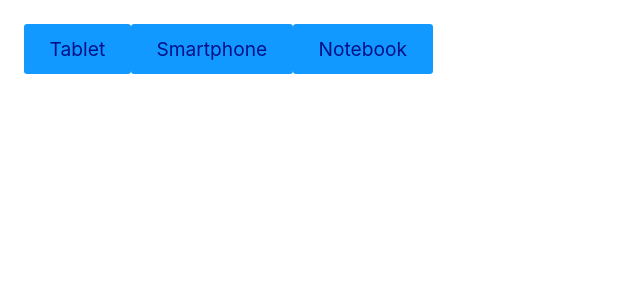
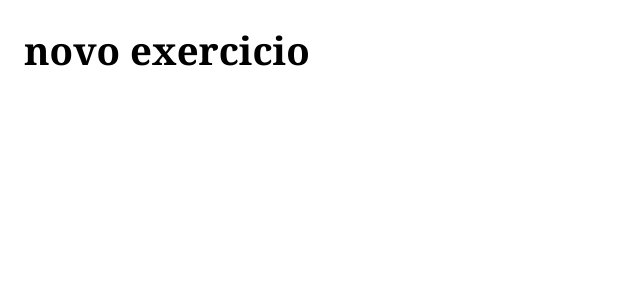
Before and after one commit to Felipe-Monte/treinos-react, a React (Vite) app in the folder exercicios-react/: page / in a window 1280 px wide. Shown: the top 300 px of the page, without its empty margins (0-640 px from the left). Built offline with nearby package versions, Linux system fonts and the light colour scheme.

Commit message:
Feat: add new exercise

```diff
--- a/exercicios-react/src/App.jsx
+++ b/exercicios-react/src/App.jsx
@@ -1,56 +1,16 @@
 import React from "react";
-import RenderItem from "./render-item";
+
+// Quando o usuário clicar em um dos botões, faça um fetch do produto clicado utilizando a api abaixo
+// https://ranekapi.origamid.dev/json/api/produto/notebook
+// https://ranekapi.origamid.dev/json/api/produto/smartphone
+// Mostre o nome e preço na tela (separe essa informação em um componente Produto.js)
+// Defina o produto clicado como uma preferência do usuário no localStorage
+// Quando o usuário entrar no site, se existe um produto no localStorage, faça o fetch do mesmo
 
 const App = () => {
-  const [data, setData] = React.useState(null);
-  const [loading, setLoading] = React.useState(false);
-
-  const fetchData = (endpoint) => {
-    setLoading(true);
-
-    setTimeout(() => {
-      fetch(endpoint)
-        .then((response) => response.json())
-        .then((json) => {
-          setData(json);
-          setLoading(false);
-        });
-    }, 2000);
-  };
-
   return (
     <div>
-      <button
-        onClick={() =>
-          fetchData("https://ranekapi.origamid.dev/json/api/produto/tablet")
-        }
-      >
-        Tablet
-      </button>
-      <button
-        onClick={() =>
-          fetchData("https://ranekapi.origamid.dev/json/api/produto/smartphone")
-        }
-      >
-        Smartphone
-      </button>
-      <button
-        onClick={() =>
-          fetchData("https://ranekapi.origamid.dev/json/api/produto/notebook")
-        }
-      >
-        Notebook
-      </button>
-
-      {loading && <p>Carregando...</p>}
-      {!loading && data && (
-        <RenderItem
-          name={data.nome}
-          price={data.preco}
-          user={data.usuario_id}
-          sold={data.vendido}
-        />
-      )}
+      <h1>novo exercicio</h1>
     </div>
   );
 };
--- a/exercicios-react/src/render-item.jsx
+++ b/exercicios-react/src/render-item.jsx
@@ -1,15 +1,13 @@
+import React from "react";
 
-import React from 'react'
-
-const RenderItem = ({ name, price, user, sold}) => {
+const RenderItem = ({ data }) => {
   return (
     <div>
-      <h2>Nome: {name}</h2>
-      <p>R$: {price}</p>
-      <p>Usuário: {user}</p>
-      <p>Vendido: {sold}</p>
+      <h2>{data.nome}</h2>
+      <p>R$: {data.preco}</p>
+      <img src={data.fotos[0].src} alt={data.nome} />
     </div>
-  )
-}
+  );
+};
 
-export default RenderItem
+export default RenderItem;
```
